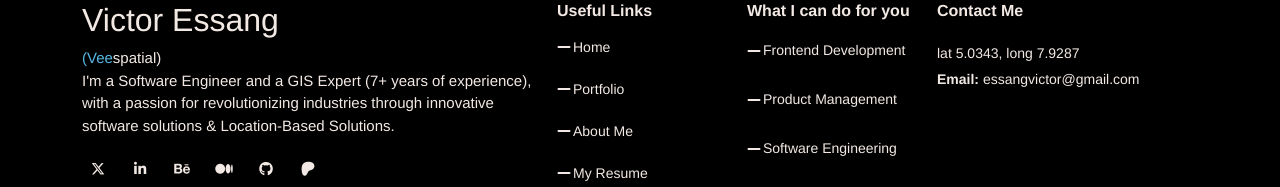
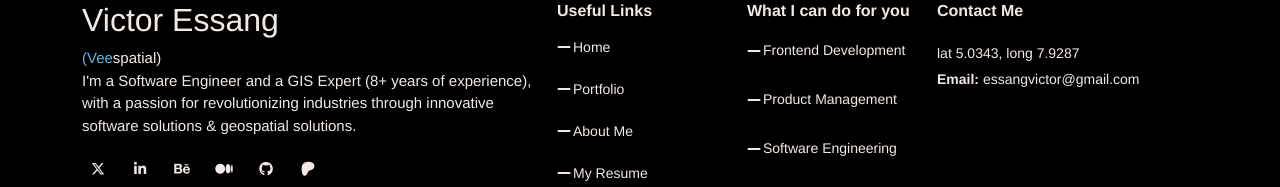
Before and after one commit to victorgis/veespatial-updated, a Vue app: page / in a window 1280 px wide. Shown: the part 2276-2463 px from the top of the page. Built offline with nearby package versions, Linux system fonts and the light colour scheme.

Commit message:
added info at footer

```diff
--- a/src/components/Footer.vue
+++ b/src/components/Footer.vue
@@ -12,9 +12,9 @@
             <!-- <br /> -->
             <p><span style="color: #56b8e6">(Vee</span>spatial)</p>
             <p>
-              I'm a Software Engineer and a GIS Expert (7+ years of experience),
+              I'm a Software Engineer and a GIS Expert (8+ years of experience),
               with a passion for revolutionizing industries through innovative
-              software solutions & Location-Based Solutions.
+              software solutions & geospatial solutions.
             </p>
             <div class="social-links d-flex mt-3">
               <a href="https://twitter.com/victor_gis" class="twitter"
@@ -37,7 +37,8 @@
                 ><i class="fa-brands fa-github"></i
               ></a>
               <a href="https://patreon.com/veespatial" class="patreon"
-                ><i class="fa-brands fa-patreon"></i></a>
+                ><i class="fa-brands fa-patreon"></i
+              ></a>
             </div>
           </div>
 
@@ -46,19 +47,21 @@
             <ul>
               <li><i class="fa-solid fa-minus"></i> <a href="/">Home</a></li>
               <li>
-                <i class="fa-solid fa-minus"></i> <a href="/portfolio">Portfolio</a>
+                <i class="fa-solid fa-minus"></i>
+                <a href="/portfolio">Portfolio</a>
               </li>
               <li>
                 <i class="fa-solid fa-minus"></i>
                 <a href="/about">About Me</a>
               </li>
               <li>
-                <i class="fa-solid fa-minus"></i> <a href="/resume">My Resume</a>
+                <i class="fa-solid fa-minus"></i>
+                <a href="/resume">My Resume</a>
               </li>
               <li>
-                <i class="fa-solid fa-minus"></i> <a href="/contact">Contact Me</a>
+                <i class="fa-solid fa-minus"></i>
+                <a href="/contact">Contact Me</a>
               </li>
-
             </ul>
           </div>
 
```
